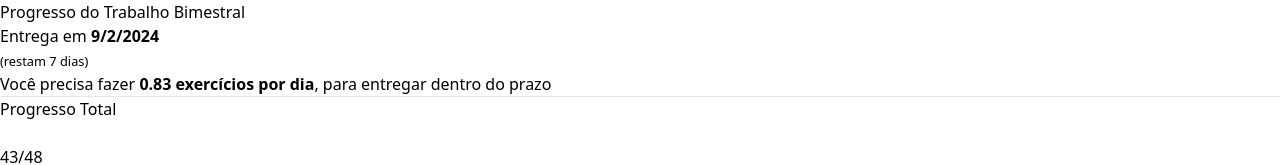
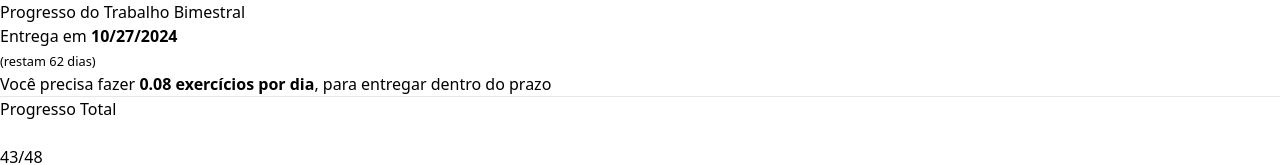
Before and after one commit to wildiney/scholar-work-progress, a React (Vite) app: page / in a window 1280 px wide. Shown: the top 165 px of the page. Built offline with nearby package versions, Linux system fonts and the light colour scheme.

Commit message:
refactor(frontend): update code to receive the new data source

```diff
--- a/src/App.tsx
+++ b/src/App.tsx
@@ -5,6 +5,7 @@ import Progressbar from './components/Progressbar'
 import ProgressDetails from './components/ProgressDetails'
 import Titles from './components/Titles'
 import DISCIPLINES from './data/disciplines.json'
+import DELIVERY_DATE from './data/delivery.json'
 import useCountdown from './hooks/useCountdown'
 
 function App () {
@@ -24,7 +25,7 @@ function App () {
 
   const totalQuestionsToBeDone = totalQuestions - totalAnswereds
 
-  const deliveryDate = new Date(2024, 8, 2)
+  const deliveryDate = new Date(DELIVERY_DATE.date.year, DELIVERY_DATE.date.month - 1, DELIVERY_DATE.date.day)
   const countdown = useCountdown(deliveryDate)
 
   const exercisesByDay = (totalQuestionsToBeDone / (countdown - 1)).toFixed(2)
```
